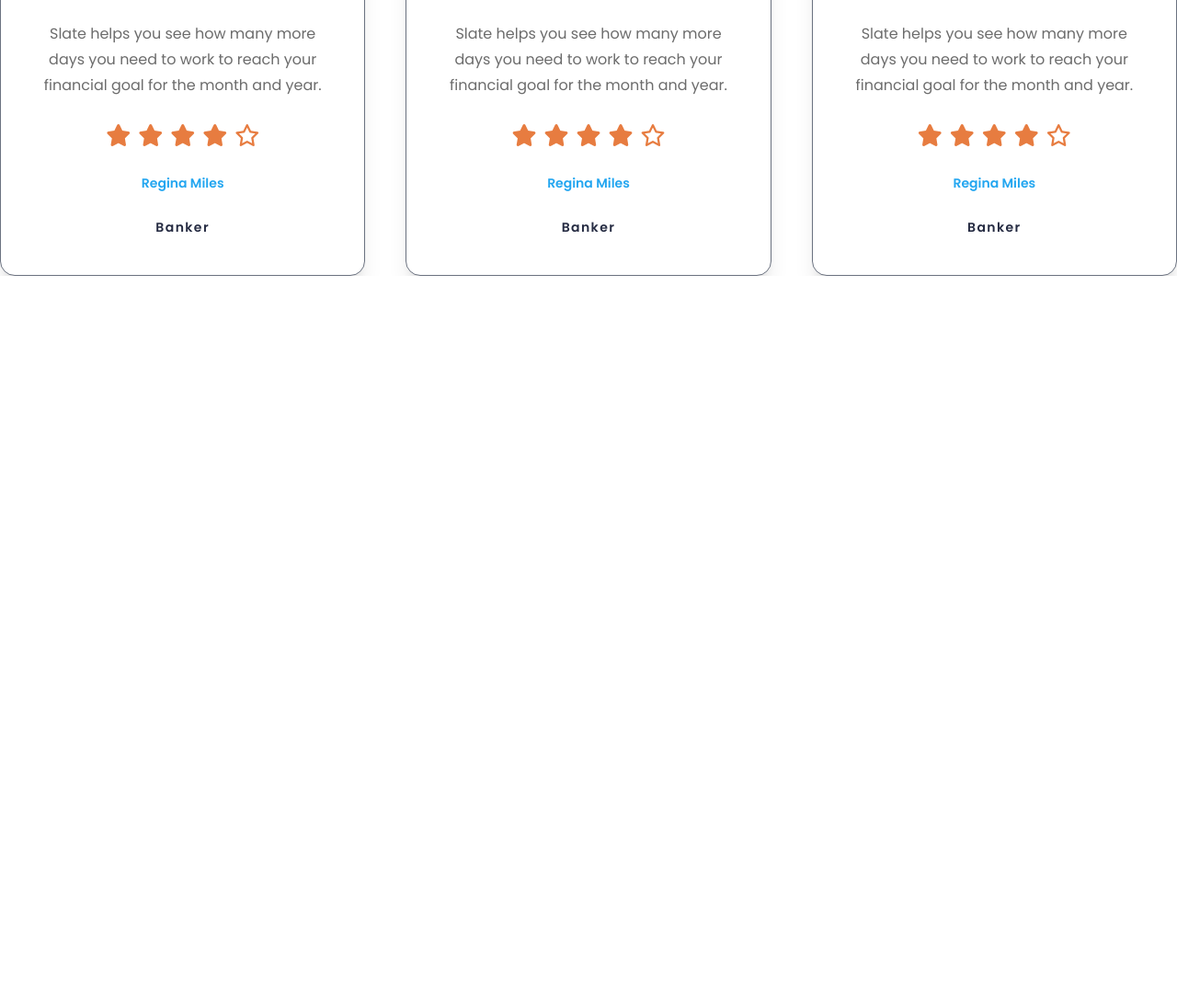
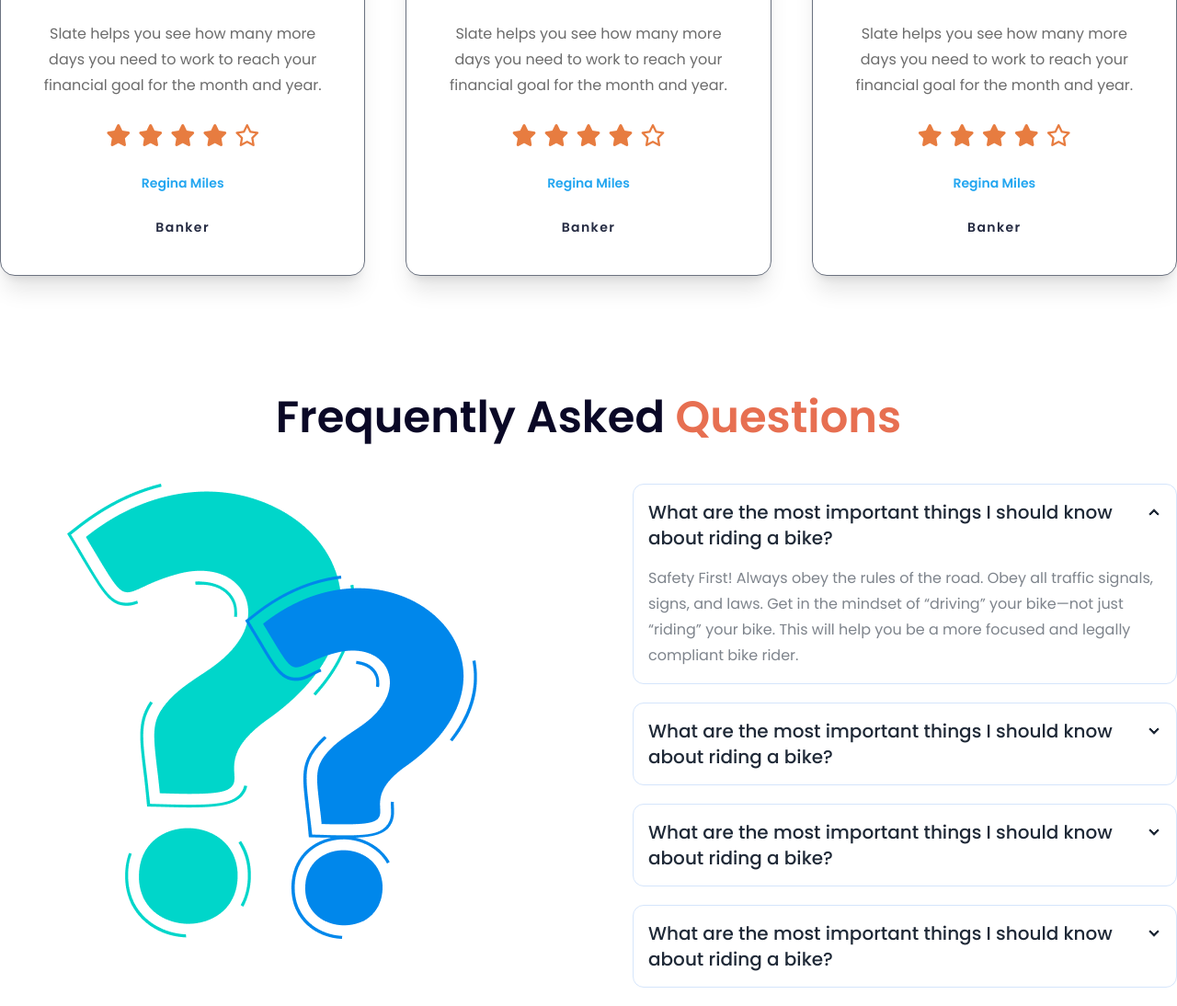
Before and after one commit to bdruhul/tailwind-challenge-3, a plain HTML site: page index.html in a window 1280 px wide. Shown: the part 2532-3626 px from the top of the page at 92% size. Before the commit the page ends 2832 px from the top, so only its background shows below. Drawn offline with nearby package versions, Linux system fonts and the light colour scheme.

```diff
--- a/index.html
+++ b/index.html
@@ -341,8 +341,82 @@
             <!-- client card section  -->
         </section>
         <!-- happy client section  -->
+        <!-- Frequently Asked Questions -->
+        <section class="mt-[130px] mx-3 md:mx-0">
+            <!-- section top  -->
+            <div class="text-center">
+                <h1 class="text-5xl	text-[#0A0826] font-semibold mb-2">Frequently Asked<span class="text-[#E76F51]">
+                        Questions</span></h1>
+            </div>
+            <!-- section top  -->
+            <!-- frequently content  -->
+            <div class="mt-12 w-full flex justify-center items-start flex-col md:flex-row gap-24">
+                <!-- left img  -->
+                <div class="w-1/2 md:w-full flex justify-center items-center">
+                    <img src="./assets/images/faq.png" alt="" srcset="" class="max-w-full">
+                </div>
+                <!-- left img  -->
+                <!-- faq  -->
+                <div class="w-1/2 md:w-full">
+                    <div
+                        class="collapse collapse-arrow bg-base-200 rounded-xl bg-transparent border border-1 border-[#D5E5FB] mb-5">
+                        <input type="radio" name="my-accordion-2" checked="checked" />
+                        <div class="collapse-title text-xl font-medium leading-7">What are the most important things I
+                            should know about riding a bike?</div>
+                        <div class="collapse-content">
+                            <p class="text-base leading-7 text-[#7E848C]">Safety First! Always obey the rules of the
+                                road. Obey all traffic signals, signs, and laws. Get in the mindset of “driving” your
+                                bike—not just “riding” your bike. This will help you be a more focused and legally
+                                compliant bike rider. </p>
+                        </div>
+                    </div>
+                    <div
+                        class="collapse collapse-arrow bg-base-200 rounded-xl bg-transparent border border-1 border-[#D5E5FB] mb-5">
+                        <input type="radio" name="my-accordion-2" />
+                        <div class="collapse-title text-xl font-medium leading-7">What are the most important things I
+                            should know about riding a bike?</div>
+                        <div class="collapse-content">
+                            <p class="text-base leading-7 text-[#7E848C]">Safety First! Always obey the rules of the
+                                road. Obey all traffic signals, signs, and laws. Get in the mindset of “driving” your
+                                bike—not just “riding” your bike. This will help you be a more focused and legally
+                                compliant bike rider. </p>
+                        </div>
+                    </div>
+                    <div
+                        class="collapse collapse-arrow bg-base-200 rounded-xl bg-transparent border border-1 border-[#D5E5FB] mb-5">
+                        <input type="radio" name="my-accordion-2" />
+                        <div class="collapse-title text-xl font-medium leading-7">What are the most important things I
+                            should know about riding a bike?</div>
+                        <div class="collapse-content">
+                            <p class="text-base leading-7 text-[#7E848C]">Safety First! Always obey the rules of the
+                                road. Obey all traffic signals, signs, and laws. Get in the mindset of “driving” your
+                                bike—not just “riding” your bike. This will help you be a more focused and legally
+                                compliant bike rider. </p>
+                        </div>
+                    </div>
+                    <div
+                        class="collapse collapse-arrow bg-base-200 rounded-xl bg-transparent border border-1 border-[#D5E5FB] mb-5">
+                        <input type="radio" name="my-accordion-2" />
+                        <div class="collapse-title text-xl font-medium leading-7">What are the most important things I
+                            should know about riding a bike?</div>
+                        <div class="collapse-content">
+                            <p class="text-base leading-7 text-[#7E848C]">Safety First! Always obey the rules of the
+                                road. Obey all traffic signals, signs, and laws. Get in the mindset of “driving” your
+                                bike—not just “riding” your bike. This will help you be a more focused and legally
+                                compliant bike rider. </p>
+                        </div>
+                    </div>
+                </div>
+                <!-- faq  -->
+            </div>
+            <!-- frequently content  -->
+        </section>
+        <!-- Frequently Asked Questions -->
     </main>
     <!-- main part  -->
+    <!-- footer section  -->
+
+    <!-- footer section  -->
     <!-- tailwind file link  -->
     <script src="./assets/js/custom.js"></script>
     <!-- js file link  -->
```
